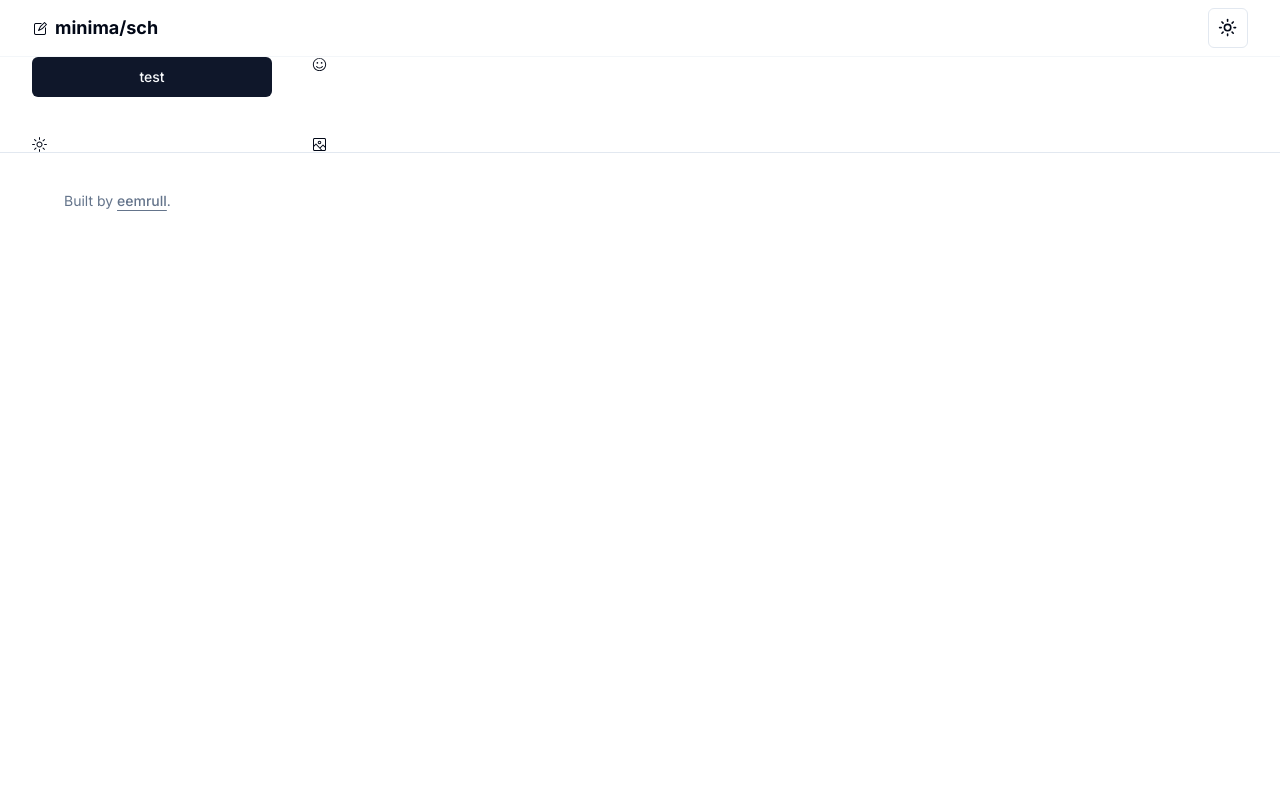
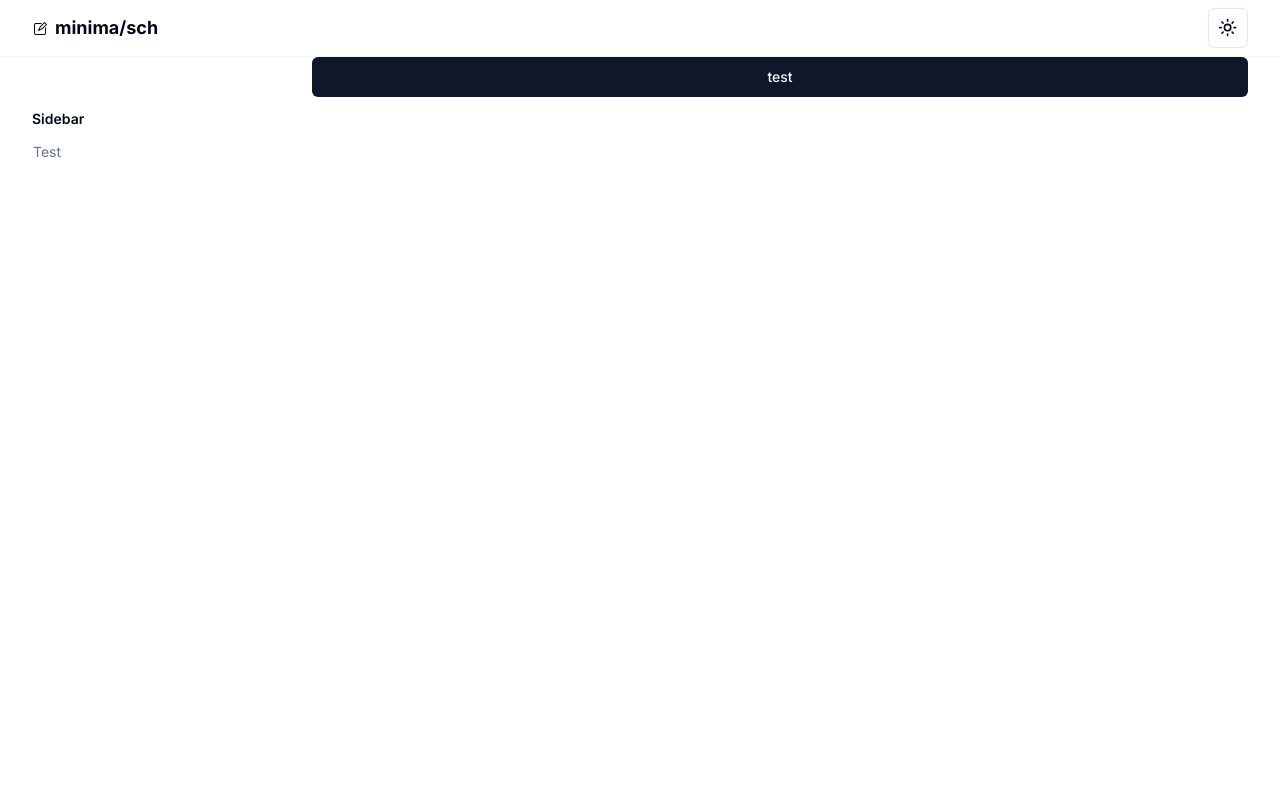
Before and after one commit to eemrull/minimasch, a Next.js app: page / in a window 1280 px wide. Shown: the top 800 px of the page. Built offline with nearby package versions, Linux system fonts and the light colour scheme.

Commit message:
prototype aside

```diff
--- a/src/app/footer.tsx
+++ b/src/app/footer.tsx
@@ -1,7 +1,4 @@
 import * as React from "react";
-import { useTheme } from "next-themes";
-import { Button } from "@/components/ui/button";
-import { ModeToggle } from "./theme-toggle";
 
 export default function Footer() {
   return (
--- a/src/app/page.tsx
+++ b/src/app/page.tsx
@@ -4,6 +4,7 @@ import { Button } from "@/components/ui/button";
 import { FaceIcon, ImageIcon, SunIcon } from "@radix-ui/react-icons";
 import Header from "./header";
 import Footer from "./footer";
+import Side from "./side";
 
 export default function Home() {
   return (
@@ -11,6 +12,7 @@ export default function Home() {
       <Header />
       <div className="border-b">
         <div className="container flex-1 items-start md:grid md:grid-cols-[220px_minmax(0,1fr)] md:gap-6 lg:grid-cols-[240px_minmax(0,1fr)] lg:gap-10">
+          <Side />
           <Button className="box-border">test</Button>
           <FaceIcon />
           <SunIcon />
--- a/src/app/side.tsx
+++ b/src/app/side.tsx
@@ -0,0 +1,24 @@
+import * as React from "react";
+
+export default function Side() {
+  return (
+    <aside className="fixed top-14 z-30 -ml-2 hidden h-[calc(100vh-3.5rem)] w-full shrink-0 md:sticky md:block">
+      <div className="relative overflow-hidden h-full py-6 pr-6 lg:py-8">
+        <div className="w-full">
+          <div className="pb-4"></div>
+          <h4 className="mb-1 rounded-md px-2 py-1 text-sm font-semibold">
+            Sidebar
+          </h4>
+          <div className="grid grid-flow-row auto-rows-max text-sm">
+            <a
+              className="group flex w-full items-center rounded-md border border-transparent px-2 py-1 hover:underline text-muted-foreground"
+              href="/test"
+            >
+              Test
+            </a>
+          </div>
+        </div>
+      </div>
+    </aside>
+  );
+}
```
